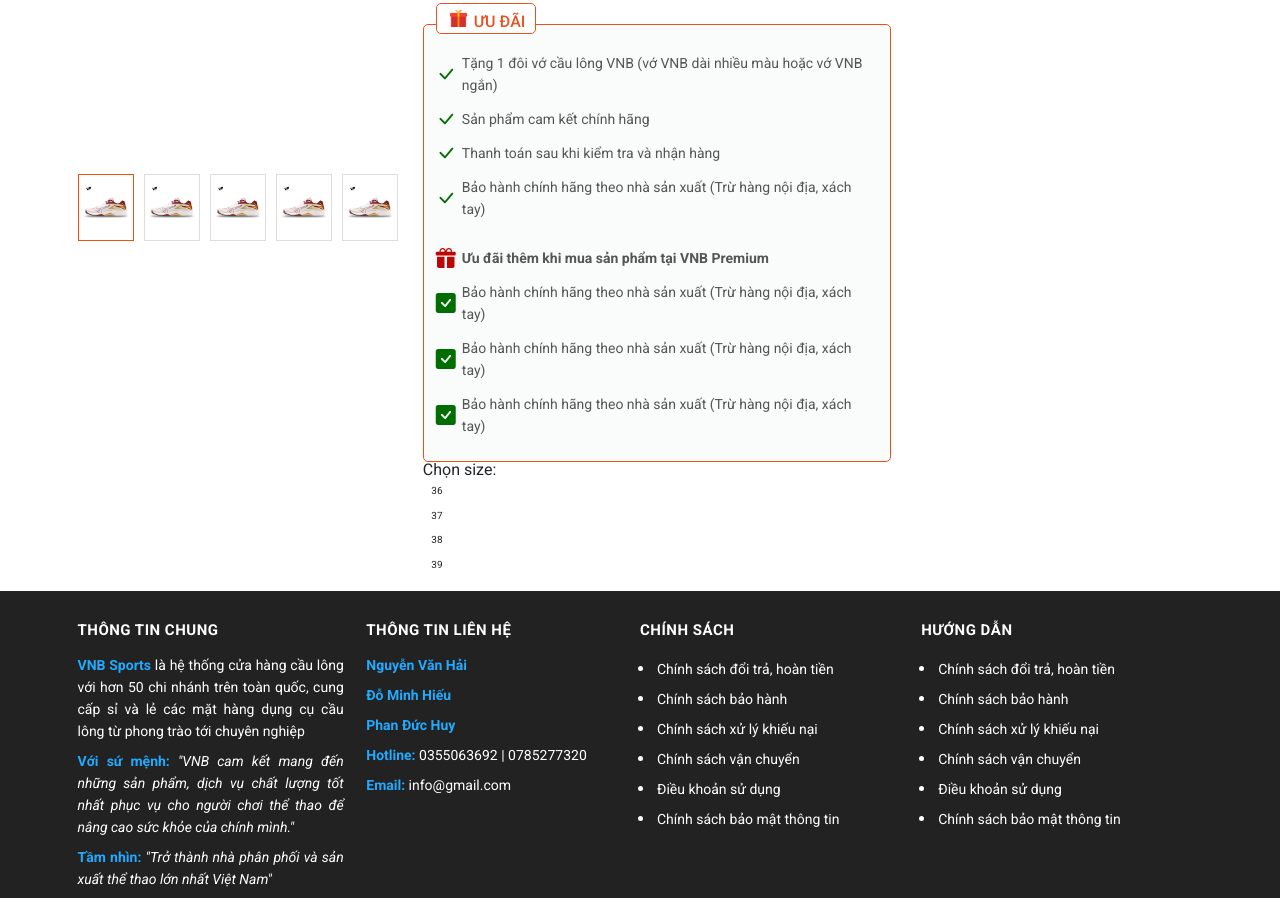
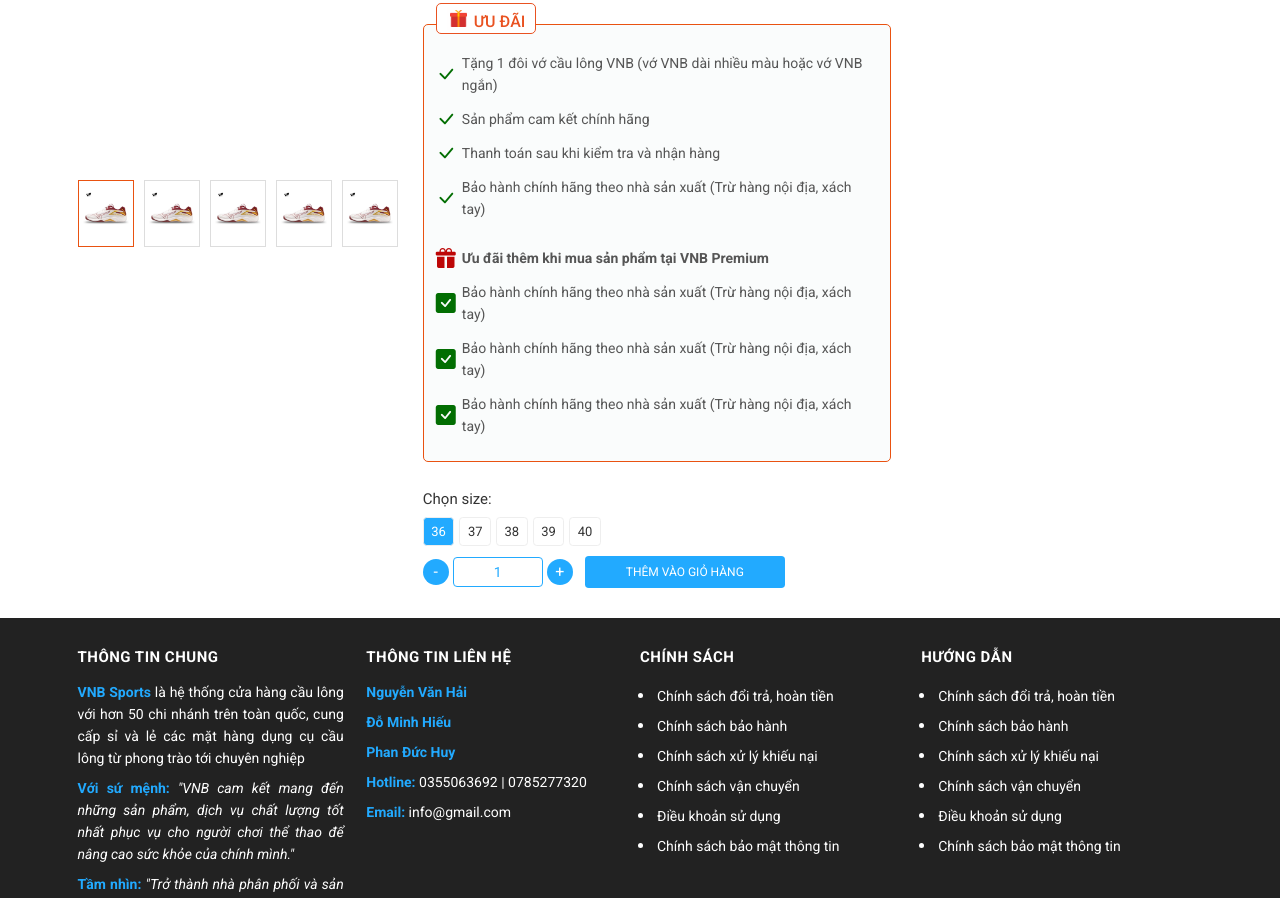
Before and after one commit to ParkSeoHai/btl_tmdt-ui, a website: page views/productDetail.html in a window 1280 px wide. Shown: the part 367-1265 px from the top of the page. Drawn offline with nearby package versions, Linux system fonts and the light colour scheme.

Commit message:
commit - 1

```diff
--- a/assets/css/productDetailMain.css
+++ b/assets/css/productDetailMain.css
@@ -1,24 +1,3 @@
-
-.section-breadcrumb {
-    padding: 15px 0;
-    background: #f5f5f5;
-    margin-bottom: 20px;
-}
-
-.breadcrumb-main a {
-    text-decoration: none;
-    color: #555555;
-    font-size: 1.4rem;
-}
-
-.breadcrumb-main .active {
-    color: #e95211;
-    font-size: 1.4rem;
-}
-
-.breadcrumb-main a:hover {
-    color: #e95211;
-}
 
 .product-detail-left .img-main {
     width: 100%;
@@ -150,3 +129,60 @@
     mix-blend-mode: multiply;
     vertical-align: -3px;
 }
+
+.product-detail-right .form-product {
+    margin-top: 30px;
+}
+
+.product-detail-right .form-product .title {
+    font-weight: 400;
+    font-size: 1.5rem;
+    color: #333;
+}
+
+.product-detail-right .form-product .btn-size {
+    font-size: 1.3rem;
+    color: #333;
+    border: 1px solid #eee;
+}
+
+.product-detail-right .form-product input:checked ~ .btn-size {
+    background-color: var(--color-primary);
+    color: #fff;
+}
+
+.product-detail-right .btn-minus {
+    background-color: var(--color-primary);
+    width: 26px;
+    height: 26px;
+    color: #fff;
+    border: none;
+}
+
+.product-detail-right .input_number_product input {
+    width: 90px;
+    color: var(--color-primary);
+    font-size: 1.4rem;
+    padding: 6px 0;
+    text-align: center;
+    border: 1px solid var(--color-primary);
+    border-radius: 4px;
+}
+
+.product-detail-right .input_number_product input:focus-visible {
+    outline: 1px solid var(--color-primary);
+}
+
+.product-detail-right .btn-outline-add {
+    margin-left: 12px;
+    font-size: 12px;
+    padding: 6px 40px;
+    color: #fff;
+    background-color: var(--color-primary);
+}
+
+.product-detail-right .btn-outline-add:hover {
+    color: var(--color-primary);
+    background-color: #fff;
+    border: 1px solid var(--color-primary);
+}
--- a/views/productDetail.html
+++ b/views/productDetail.html
@@ -10,6 +10,7 @@
     <link rel="stylesheet" href="../node_modules/bootstrap-icons/font/bootstrap-icons.min.css">
     <link rel="stylesheet" href="/assets/css/reset.css">
     <link rel="stylesheet" href="/assets/css/font.css">
+    <link rel="stylesheet" href="/assets/css/common.css">
     <link rel="stylesheet" href="/assets/css/color.css">
     <link rel="stylesheet" href="/assets/css/header.css">
     <link rel="stylesheet" href="/assets/css/productDetailMain.css">
@@ -198,7 +199,7 @@
                 <div class="details-product">
                     <div class="row">
                         <div class="col-lg-9 col-md-9 col-sm-12">
-                            <div class="row align-items-center">
+                            <div class="row align-items-center mb-4">
                                 <div class="product-detail-left col-5">
                                     <div class="img">
                                         <img src="../assets/img/product-detail-1.webp" alt="" class="img-main">
@@ -289,22 +290,38 @@
                                     </div>
                                     <form class="form-product">
                                         <fieldset class="title">Chọn size:</fieldset>
-                                        <div class="select-size">
+                                        <div class="select-size d-flex gap-2 pt-3">
                                             <div class="item">
-                                                <input type="radio" class="btn-check" name="options-base" id="size-36" autocomplete="off">
-                                                <label class="btn" for="size-36">36</label>
+                                                <input type="radio" checked class="btn-check" name="options-base" id="size-36" autocomplete="off">
+                                                <label class="btn btn-size" for="size-36">36</label>
                                             </div>
                                             <div class="item">
                                                 <input type="radio" class="btn-check" name="options-base" id="size-37" autocomplete="off">
-                                                <label class="btn" for="size-37">37</label>
+                                                <label class="btn btn-size" for="size-37">37</label>
                                             </div>
                                             <div class="item">
                                                 <input type="radio" class="btn-check" name="options-base" id="size-38" autocomplete="off">
-                                                <label class="btn" for="size-38">38</label>
+                                                <label class="btn btn-size" for="size-38">38</label>
                                             </div>
                                             <div class="item">
                                                 <input type="radio" class="btn-check" name="options-base" id="size-39" autocomplete="off">
-                                                <label class="btn" for="size-39">39</label>
+                                                <label class="btn btn-size" for="size-39">39</label>
+                                            </div>
+                                            <div class="item">
+                                                <input type="radio" class="btn-check" name="options-base" id="size-40" autocomplete="off">
+                                                <label class="btn btn-size" for="size-40">40</label>
+                                            </div>
+                                        </div>
+                                        <div class="d-flex align-items-center mt-3">
+                                            <div class="number-cart">
+                                                <div class="input_number_product">
+                                                    <button type="button" class="btn-minus rounded-circle">-</button>
+                                                    <input type="text" value="1" min="1" maxlength="3" minlength="1">
+                                                    <button type="button" class="btn-minus rounded-circle">+</button>
+                                                </div>
+                                            </div>
+                                            <div class="btn-add_cart">
+                                                <button type="submit" class="btn btn-outline-add">THÊM VÀO GIỎ HÀNG</button>
                                             </div>
                                         </div>
                                     </form>
```
